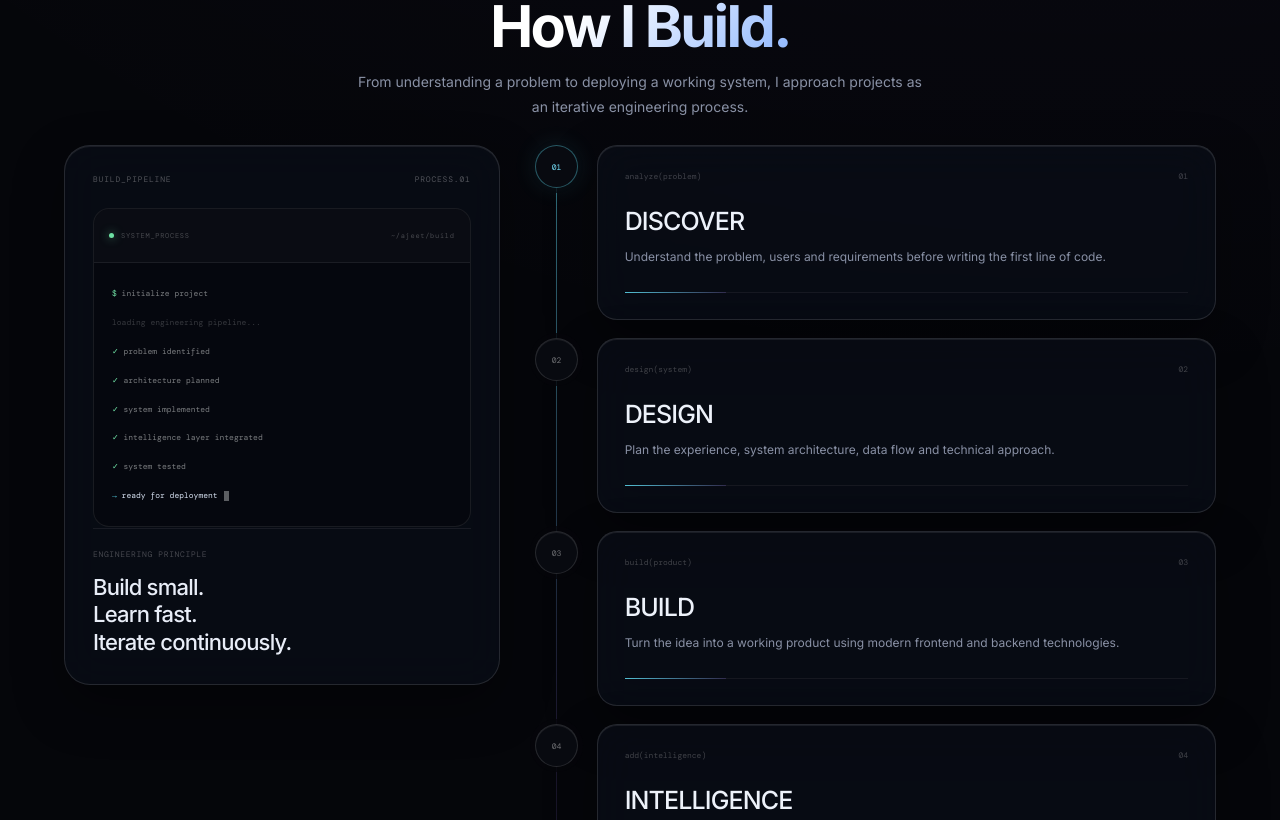
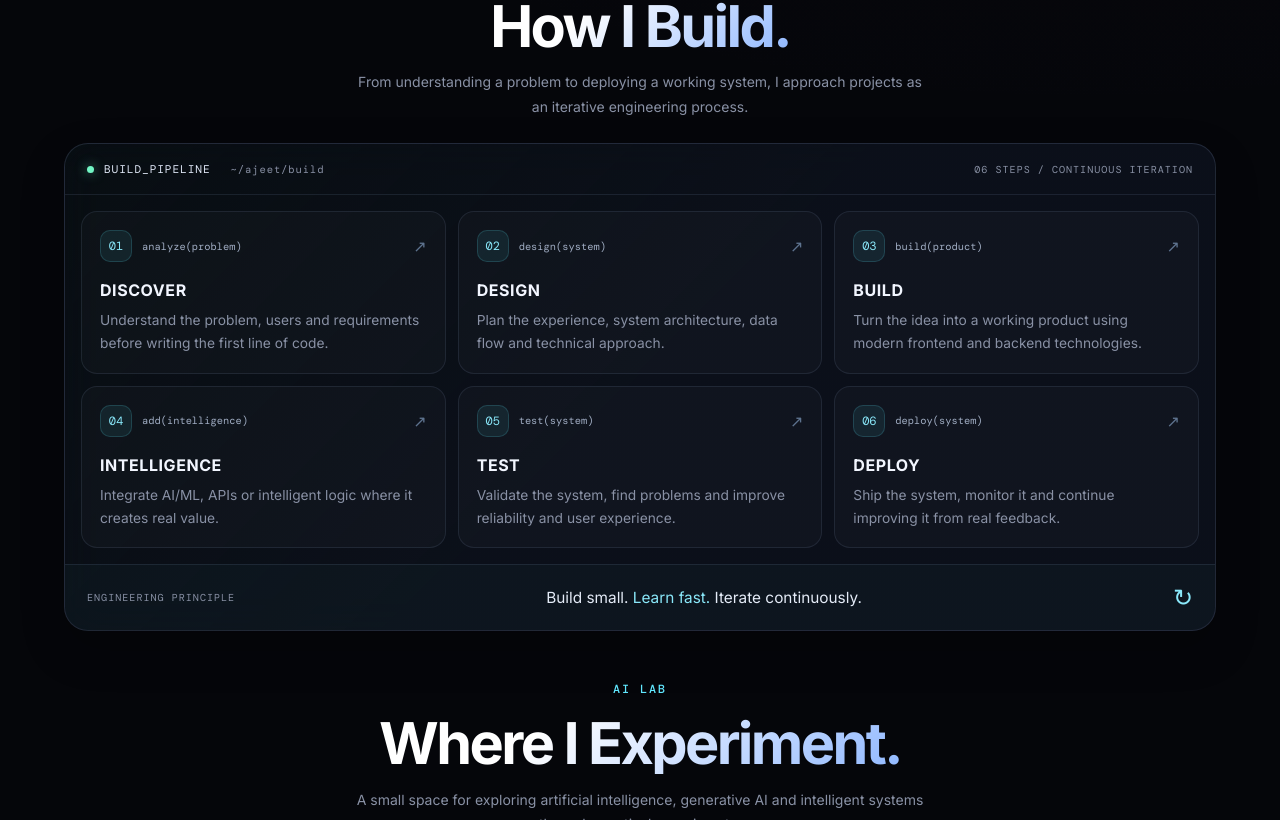
Before and after one commit to gajit9147-dev/Ajeet-Portfolio, a React (Vite) app in the folder client/: page / in a window 1280 px wide. Shown: the part 3300-4120 px from the top of the page. Built offline with nearby package versions, Linux system fonts and the light colour scheme; no server answers; a web font is replaced by a local one.

Commit message:
Give the How I Build section a compact process board

```diff
--- /dev/null
+++ b/client/src/sections/Workflow/Workflow.css
@@ -0,0 +1,213 @@
+/* A compact process board, scoped to the engineering section. */
+#workflow {
+  padding-top: 32px;
+  padding-bottom: 20px;
+}
+
+#workflow .section-heading {
+  margin-bottom: 24px;
+}
+
+#workflow .build-board {
+  overflow: hidden;
+  border-radius: 24px;
+  background: linear-gradient(135deg, rgba(97, 232, 255, 0.035), rgba(13, 18, 29, 0.85) 50%);
+  border: 1px solid rgba(175, 200, 255, 0.14);
+  box-shadow: 0 18px 44px rgba(0, 0, 0, 0.22);
+}
+
+#workflow .build-board-header,
+#workflow .build-board-footer {
+  display: flex;
+  align-items: center;
+  justify-content: space-between;
+  gap: 16px;
+  padding: 18px 22px;
+}
+
+#workflow .build-board-header {
+  border-bottom: 1px solid rgba(175, 200, 255, 0.1);
+}
+
+#workflow .build-board-label {
+  display: flex;
+  align-items: center;
+  gap: 10px;
+  font-family: var(--mono);
+  font-size: 0.7rem;
+  letter-spacing: 0.08em;
+  color: #e2eaf9;
+}
+
+#workflow .build-board-label i {
+  width: 7px;
+  height: 7px;
+  border-radius: 50%;
+  background: #72f6c4;
+  box-shadow: 0 0 12px rgba(114, 246, 196, 0.6);
+}
+
+#workflow .build-board-label small {
+  color: var(--text-muted);
+  font-size: 0.66rem;
+  margin-left: 10px;
+}
+
+#workflow .build-cycle,
+#workflow .build-principle-label {
+  font-family: var(--mono);
+  font-size: 0.63rem;
+  letter-spacing: 0.1em;
+  color: var(--text-muted);
+}
+
+#workflow .build-stage-grid {
+  display: grid;
+  grid-template-columns: repeat(3, minmax(0, 1fr));
+  gap: 12px;
+  padding: 16px;
+}
+
+#workflow .build-stage {
+  padding: 18px;
+  border: 1px solid rgba(175, 200, 255, 0.1);
+  border-radius: 16px;
+  background: rgba(255, 255, 255, 0.025);
+  transition: border-color 180ms, background 180ms;
+}
+
+#workflow .build-stage:hover {
+  border-color: rgba(97, 232, 255, 0.35);
+  background: rgba(97, 232, 255, 0.045);
+}
+
+#workflow .build-stage-top {
+  display: flex;
+  align-items: center;
+  gap: 10px;
+  margin-bottom: 18px;
+}
+
+#workflow .build-stage-number {
+  display: grid;
+  place-items: center;
+  width: 32px;
+  height: 32px;
+  flex-shrink: 0;
+  border-radius: 10px;
+  background: rgba(97, 232, 255, 0.08);
+  border: 1px solid rgba(97, 232, 255, 0.16);
+  font-family: var(--mono);
+  font-size: 0.75rem;
+  color: #8ae8fa;
+}
+
+#workflow .build-stage code {
+  font-family: var(--mono);
+  font-size: 0.65rem;
+  color: #a1aec4;
+}
+
+#workflow .build-stage-arrow {
+  margin-left: auto;
+  color: #5e738f;
+}
+
+#workflow .build-stage h3 {
+  margin: 0 0 9px;
+  font-size: 1rem;
+  letter-spacing: 0.035em;
+  color: #f2f6ff;
+}
+
+#workflow .build-stage p {
+  margin: 0;
+  color: var(--text-muted);
+  font-size: 0.86rem;
+  line-height: 1.65;
+}
+
+#workflow .build-board-footer {
+  border-top: 1px solid rgba(175, 200, 255, 0.1);
+  background: rgba(97, 232, 255, 0.025);
+}
+
+#workflow .build-board-footer p {
+  margin: 0;
+  font-size: 0.96rem;
+  color: #e4ebf7;
+}
+
+#workflow .build-board-footer p span {
+  color: #8ae8fa;
+}
+
+#workflow .build-loop {
+  font-size: 1.5rem;
+  color: #8ae8fa;
+}
+
+@media (max-width: 960px) {
+  #workflow .build-stage-grid {
+    grid-template-columns: repeat(2, minmax(0, 1fr));
+  }
+
+  #workflow .build-board-label small {
+    display: none;
+  }
+}
+
+@media (max-width: 600px) {
+  #workflow {
+    padding-top: 26px;
+    padding-bottom: 16px;
+  }
+
+  #workflow .section-heading {
+    margin-bottom: 18px;
+  }
+
+  #workflow .build-board {
+    border-radius: 20px;
+  }
+
+  #workflow .build-board-header {
+    padding: 14px 16px;
+    flex-wrap: wrap;
+    gap: 8px;
+  }
+
+  #workflow .build-cycle {
+    font-size: 0.58rem;
+  }
+
+  #workflow .build-stage-grid {
+    grid-template-columns: 1fr;
+    padding: 10px;
+    gap: 10px;
+  }
+
+  #workflow .build-stage {
+    padding: 16px;
+  }
+
+  #workflow .build-stage-top {
+    margin-bottom: 12px;
+  }
+
+  #workflow .build-board-footer {
+    padding: 16px;
+    gap: 8px;
+    flex-wrap: wrap;
+  }
+
+  #workflow .build-principle-label {
+    width: 100%;
+  }
+
+  #workflow .build-board-footer p {
+    flex: 1;
+    font-size: 0.86rem;
+    line-height: 1.7;
+  }
+}
--- a/client/src/sections/Workflow/Workflow.jsx
+++ b/client/src/sections/Workflow/Workflow.jsx
@@ -1,3 +1,5 @@
+import "./Workflow.css";
+
 const workflow = [
   {
     number: "01",
@@ -57,97 +59,34 @@ export default function Workflow() {
         </p>
       </div>
 
-      <div className="workflow-layout">
-        <div className="workflow-intro glass">
-          <div className="panel-top">
+      <div className="build-board glass">
+        <div className="build-board-header">
+          <div className="build-board-label">
+            <i aria-hidden="true" />
             <span>BUILD_PIPELINE</span>
-            <span>PROCESS.01</span>
+            <small>~/ajeet/build</small>
           </div>
-
-          <div className="pipeline-terminal">
-            <div className="terminal-header">
-              <span>
-                <i />
-                SYSTEM_PROCESS
-              </span>
-
-              <span>~/ajeet/build</span>
-            </div>
-
-            <div className="terminal-body">
-              <p>
-                <span className="terminal-green">$</span> initialize project
-              </p>
-
-              <p className="terminal-muted">
-                loading engineering pipeline...
-              </p>
-
-              <p>
-                <span className="terminal-green">✓</span> problem identified
-              </p>
-
-              <p>
-                <span className="terminal-green">✓</span> architecture planned
-              </p>
-
-              <p>
-                <span className="terminal-green">✓</span> system implemented
-              </p>
-
-              <p>
-                <span className="terminal-green">✓</span> intelligence layer
-                integrated
-              </p>
-
-              <p>
-                <span className="terminal-green">✓</span> system tested
-              </p>
-
-              <p className="terminal-current">
-                <span>→</span> ready for deployment
-                <b />
-              </p>
-            </div>
-          </div>
-
-          <div className="workflow-principle">
-            <span>ENGINEERING PRINCIPLE</span>
-
-            <strong>
-              Build small.
-              <br />
-              Learn fast.
-              <br />
-              Iterate continuously.
-            </strong>
-          </div>
+          <span className="build-cycle">06 STEPS / CONTINUOUS ITERATION</span>
         </div>
 
-        <div className="workflow-steps">
-          {workflow.map((step, index) => (
-            <div className="workflow-step" key={step.number}>
-              <div className="workflow-marker">
-                <span>{step.number}</span>
-                {index !== workflow.length - 1 && <i />}
+        <div className="build-stage-grid">
+          {workflow.map((step) => (
+            <article className="build-stage" key={step.number}>
+              <div className="build-stage-top">
+                <span className="build-stage-number">{step.number}</span>
+                <code>{step.command}</code>
+                <span className="build-stage-arrow" aria-hidden="true">↗</span>
               </div>
+              <h3>{step.title}</h3>
+              <p>{step.description}</p>
+            </article>
+          ))}
+        </div>
 
-              <div className="glass workflow-card">
-                <div className="workflow-card-top">
-                  <span>{step.command}</span>
-                  <span>0{index + 1}</span>
-                </div>
-
-                <h3>{step.title}</h3>
-
-                <p>{step.description}</p>
-
-                <div className="workflow-progress">
-                  <span />
-                </div>
-              </div>
-            </div>
-          ))}
+        <div className="build-board-footer">
+          <span className="build-principle-label">ENGINEERING PRINCIPLE</span>
+          <p>Build small. <span>Learn fast.</span> Iterate continuously.</p>
+          <span className="build-loop" aria-hidden="true">↻</span>
         </div>
       </div>
     </section>
```
